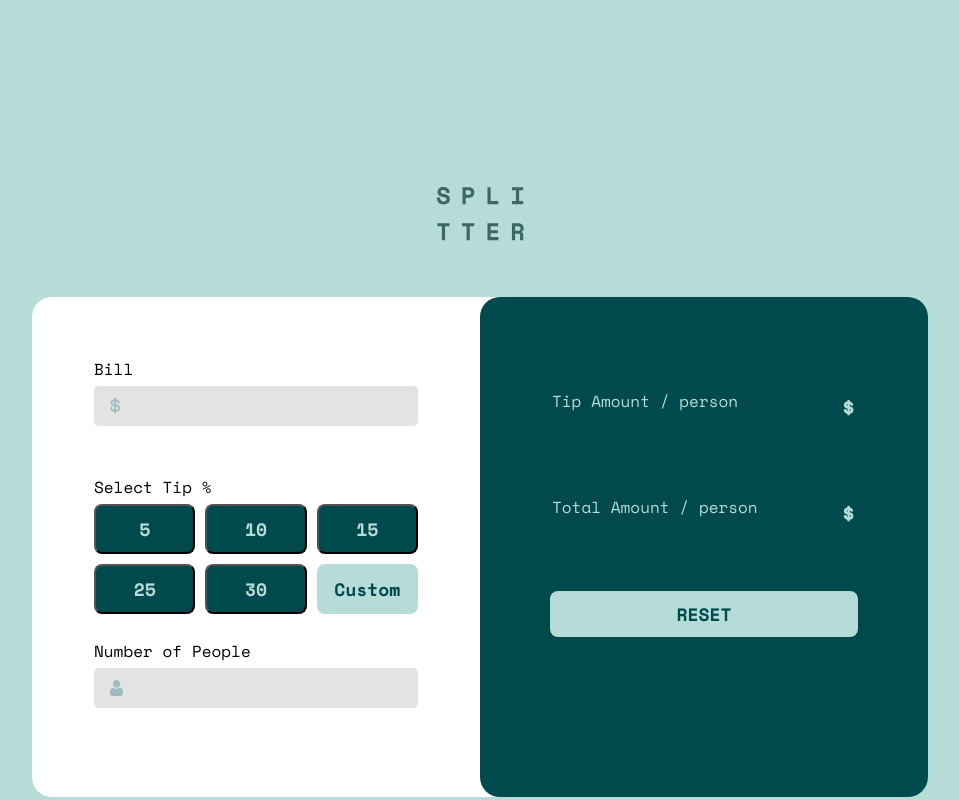
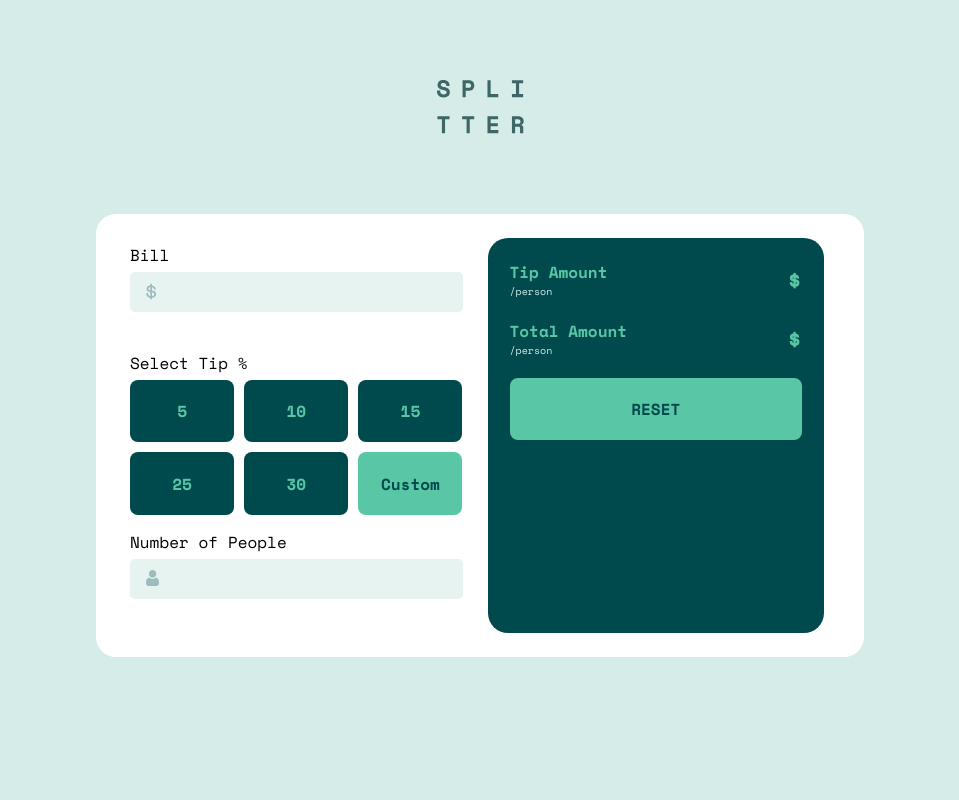
Before and after one commit to ksprashanthshastry/tipcalculatorApp, a React (Create React App) app: page / in a window 1280 px wide. Shown: the whole page, without its empty margins (160-1119 px from the left). Built offline with nearby package versions, Linux system fonts and the light colour scheme.

Commit message:
Made changes to the styling, optimised responsive behaviour for screen size 600px and 900px; added active state for tip buttons. Yet to configure active state and inactive state between the input field and the buttons.

```diff
--- a/src/App.css
+++ b/src/App.css
@@ -6,44 +6,49 @@
   font-family: "space mono";
 }
 
+body {
+  background-color: #d5ece9;
+}
+
 .main-container {
   position: absolute;
-  display: block;
-  align-content: center;
-  justify-content: center;
   width: 100%;
   height: 100%;
-  background-color: #b5dcd7;
 }
 header {
   position: relative;
   display: flex;
   justify-content: center;
   width: 100%;
-  top: 8%;
+  top: 5%;
 }
 
 .tip-calculator-container {
   position: relative;
-  top: 15%;
-  margin: auto;
-  width: 100%;
-  height: 500px;
+  top: 10%;
+  display: grid;
+  margin: 0;
+  grid-template-columns: 100%;
+  border-radius: 20px 20px 0 0;
   background-color: #fff;
-  border-radius: 20px;
-  display: grid;
-  grid-template-columns: 100%;
 }
 
 .calculation-section {
-  border-radius: 20px 20px 0 0;
-  padding: 2em;
+  border-radius: 20px;
   background-color: #00494d;
+  margin: 0.75em;
+  padding: 0.75em;
+}
+
+.calculation-section-color {
+  margin: 0 2em 2em 2em;
+  padding: 1.5em;
 }
 
 .calculation-section-no-color {
   background-color: #fff;
-  margin: auto 10px;
+  margin-bottom: 0;
+  padding-bottom: 0;
 }
 
 .input-icon {
@@ -53,6 +58,22 @@ header {
   left: 1em;
 }
 
+.small-text {
+  display: flex;
+  justify-items: start;
+  font-weight: 400;
+  font-size: 10px;
+  color: #d5ece9;
+}
+h2 {
+  text-align: right;
+}
+
+p,
+h2 {
+  color: #59c7a6;
+  font-weight: 700;
+}
 .label {
   position: relative;
   height: auto;
@@ -61,21 +82,14 @@ header {
 
 .small-container {
   position: relative;
-  margin: 10px;
-  height: auto;
+  margin: auto;
+  width: 100%;
   padding: 10px;
-}
-
-.total-col {
-  display: flex;
-  justify-content: space-between;
-  margin: 50px 30px;
-  color: #b5dcd7;
 }
 
 .input-values {
   width: 100%;
-  background-color: #e3e3e3;
+  background-color: #e7f3f1;
   border: 0;
   padding: 10px;
   border-radius: 5px;
@@ -95,12 +109,12 @@ header {
 }
 .tip-button-container {
   display: grid;
-  grid-template-columns: 50% 50%;
-  gap: 10px 10px;
+  grid-template-columns: repeat(2, 1fr);
+  gap: 10px;
+  align-items: center;
 }
 
 .custom-btn {
-  background-color: #b5dcd7;
   color: #00494d;
   text-align: center;
 }
@@ -110,61 +124,113 @@ header {
   color: #00494d;
 }
 .custom-btn:hover {
-  background-color: #eee;
+  background-color: #d5ece9;
   color: #00494d;
   transition: all 0.5s;
 }
 
 .warning {
   color: red;
-  font-size: smaller;
+  font-size: 10px;
   display: block;
   float: right;
 }
 
 .btn {
-  padding: 10px;
+  padding: 0.8em;
   border-radius: 8px;
   font-weight: bolder;
-  font-size: 18px;
+  font-size: 1em;
+  border: none;
 }
 
 .tip-btn {
   background-color: #00494d;
-  color: #b5dcd7;
+  color: #59c7a6;
 }
 
 .tip-btn:hover {
-  background-color: #b5dcd7;
+  background-color: #59c7a6;
   color: #00494d;
   transition: all 0.5s;
 }
 .reset-btn {
-  display: block;
-  margin: auto;
-  width: 80%;
-  background-color: #b5dcd7;
+  grid-template-columns: 1fr;
+}
+
+.reset-btn button {
+  background-color: #59c7a6;
   color: #00494d;
   border: 0;
 }
 
-.reset-btn:hover {
-  background-color: #ccc;
+.active {
+  background-color: #d5ece9;
   color: #00494d;
-  transition: all 0.5s;
 }
 
 @media (min-width: 600px) {
   .tip-calculator-container {
-    width: 70%;
-    grid-template-columns: 50% 50%;
+    width: 60%;
+    padding: 1.5em;
+    height: auto;
+    position: relative;
+    top: 20%;
+    gap: 15px;
+    margin: auto;
+    background-color: #fff;
+    border-radius: 20px;
+    grid-template-columns: repeat(2, 1fr);
+  }
+  header {
+    top: 10%;
+  }
+  .calculation-section {
+    border-radius: 20px;
+    margin: 0;
+    padding: 0;
   }
 
-  .calculation-section {
-    border-radius: 20px;
+  .calculation-section-color {
+    margin: 0 1em 0 0;
+    padding: 0.75em;
   }
 
   .tip-button-container {
     grid-template-columns: repeat(3, 1fr);
   }
+
+  .total-col {
+    grid-template-columns: repeat(2, 1fr);
+  }
+
+  .btn {
+    padding: 1.2em;
+  }
+
+  .reset-btn {
+    grid-template-columns: 1fr;
+  }
+
+  .reset-btn button:hover {
+    background-color: #d5ece9;
+    color: #00494d;
+    transition: all 0.5s;
+  }
 }
+
+@media (min-width: 600px) and (max-width: 900px) {
+  .tip-calculator-container {
+    width: 80%;
+  }
+
+  .btn {
+    padding: 0.8em;
+    font-size: 1em;
+  }
+
+  .calculation-section-color {
+    margin: 0;
+    padding: 0.75em;
+  }
+}
--- a/src/App.js
+++ b/src/App.js
@@ -23,6 +23,7 @@ function App() {
 
   const [valueLessThanZer0, setValue] = useState(false);
   const [tipBtnClick, setTipBtnClick] = useState(false);
+  const [updateStyle, setUpdateStyle] = useState(false);
 
   const inputChange = (event) => {
     const { name, value } = event.target;
@@ -38,13 +39,15 @@ function App() {
     });
   };
 
+  const updateCustomBtn = () => {
+    setTipBtnClick(false);
+    setUpdateStyle(true);
+  };
+
   const update = (value) => {
     setBtnValue(value);
     setTipBtnClick(true);
-  };
-
-  const updateBtn = () => {
-    setTipBtnClick(false);
+    setUpdateStyle(false);
   };
 
   useEffect(() => {
@@ -58,8 +61,6 @@ function App() {
       tipBtnClick
         ? (totalTip = bill * (btnValue / 100))
         : (totalTip = bill * (buttonInput / 100));
-
-      // tipBtnClick ? setTipBtnClick(false) : setTipBtnClick(true);
 
       totalTipPerPerson = totalTip / numberOfPeople;
       totalPerPerson = totalTipPerPerson + billPerPerson;
@@ -111,8 +112,11 @@ function App() {
 
               <Input
                 type="number"
-                className={" custom-btn input-values btn"}
-                onClick={updateBtn}
+                style={{
+                  backgroundColor: updateStyle ? "#d5ece9" : "#59c7a6",
+                }}
+                className={"custom-btn input-values btn"}
+                onClick={updateCustomBtn}
                 onChange={inputChange}
                 name="buttonInput"
                 placeholder="Custom"
@@ -141,18 +145,24 @@ function App() {
           </div>
         </div>
 
-        <div className="calculation-section">
-          <div className="small-container total-col">
-            <p>Tip Amount / person</p>
+        <div className="calculation-section calculation-section-color">
+          <div className="small-container tip-button-container total-col">
+            <p>
+              Tip Amount<span className="small-text">/person</span>
+            </p>
             <h2>${amount.tip}</h2>
           </div>
-          <div className="small-container total-col">
-            <p>Total Amount / person</p>
+          <div className="small-container tip-button-container total-col">
+            <p>
+              Total Amount<span className="small-text">/person</span>
+            </p>
             <h2>${amount.total}</h2>
           </div>
-          <button className="reset-btn btn" onClick={reset}>
-            RESET
-          </button>
+          <div className="small-container tip-button-container total-col reset-btn">
+            <button className="btn" onClick={reset}>
+              RESET
+            </button>
+          </div>
         </div>
       </section>
     </div>
--- a/src/components/Button.jsx
+++ b/src/components/Button.jsx
@@ -1,16 +1,32 @@
-import React from "react";
+import React, { useState } from "react";
 
-function Button({ click }) {
-  const buttonValue = [5, 10, 15, 25, 30];
+function Button({ click, style }) {
+  const [isStyle, setIsStyle] = useState({
+    activeObject: null,
+    buttonValue: [5, 10, 15, 25, 30],
+  });
 
+  const setTrue = (index) => {
+    setIsStyle({ ...isStyle, activeObject: isStyle.buttonValue[index] });
+  };
+
+  const addStyle = (index) => {
+    if (isStyle.buttonValue[index] === isStyle.activeObject) {
+      return "tip-btn btn active";
+    } else {
+      return "tip-btn btn";
+    }
+  };
   return (
     <>
-      {buttonValue.map((button, index) => {
+      {isStyle.buttonValue.map((button, index) => {
         return (
           <button
+            style={style}
             key={index}
-            className="tip-btn btn"
+            className={addStyle(index)}
             onClick={() => {
+              setTrue(index);
               click(button);
             }}
           >
--- a/src/components/Input.jsx
+++ b/src/components/Input.jsx
@@ -9,6 +9,7 @@ function Input({
   onChange,
   id,
   placeholder,
+  style,
 }) {
   return (
     <input
@@ -19,6 +20,7 @@ function Input({
       name={name}
       onChange={onChange}
       id={id}
+      style={style}
       placeholder={placeholder}
     />
   );
```
